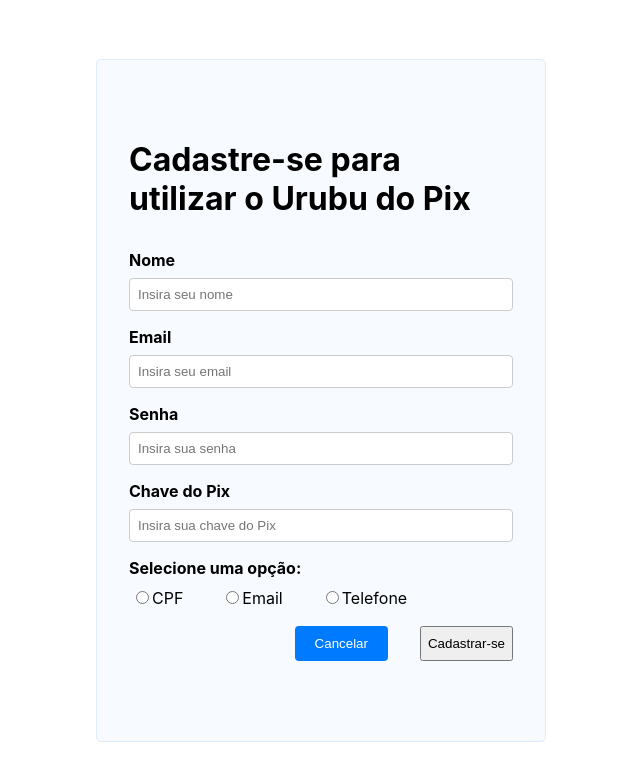
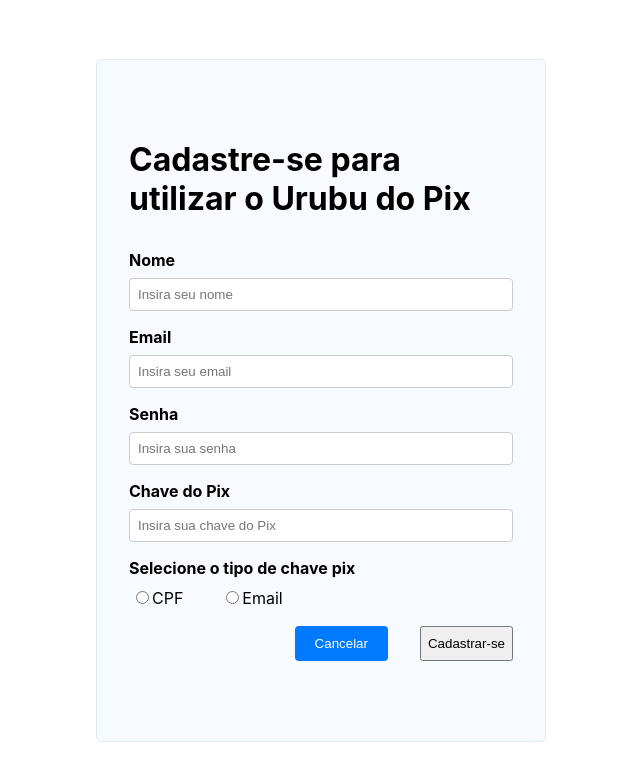
Before and after one commit to NoahRissatti/urubu-do-pix, a React (Create React App) app: page /register in a window 1280 px wide. Shown: the top 780 px of the page, without its empty margins (319-959 px from the left). Built offline with nearby package versions, Linux system fonts and the light colour scheme.

Commit message:
feat(register): valida a chave pix de acordo com o tipo

```diff
--- a/src/pages/Register/index.tsx
+++ b/src/pages/Register/index.tsx
@@ -17,6 +17,7 @@
 import { Link } from "react-router-dom";
 import axios from "axios";
 import { SuccessModal } from "../../components/SuccessModal";
+import e from "express";
 
 export const Register: React.FC = () => {
   const [formData, setFormData] = useState({
@@ -24,12 +25,11 @@
     email: "",
     senha: "",
     chavePix: "",
+    tipoChave: ""
   });
   const [showSuccessModal, setShowSuccessModal] = useState(false);
-  const [chavePixValidationType, setChavePixValidationType] = useState(() => (chave: string) => isCpfValid(chave));
 
   const isCpfValid = (cpf: string): boolean => {
-    alert("usando cpf");
     const cpfClean = cpf.replace(/[^\d]/g, '');
 
     if (cpfClean.length !== 11) {
@@ -79,6 +79,8 @@
   const handleSubmit = (e: React.FormEvent) => {
     e.preventDefault();
 
+    console.log(formData)
+
     if (Object.values(formData).some((value) => value === "")) {
       alert("Por favor, preencha todos os campos antes de enviar.");
       return;
@@ -89,11 +91,12 @@
       return;
     }
 
-    setChavePixValidationType((chave: string) => isEmailValid(chave))
-    if(!chavePixValidationType(formData.chavePix)) {
+    if((formData.tipoChave === "CPF" && !isCpfValid(formData.chavePix)) ||
+    (formData.tipoChave === "Email" && !isEmailValid(formData.chavePix))) {
       alert("Por favor, insira uma chave pix válida.");
       return;
     }
+
 
     axios
       .post("http://localhost:3001/users", formData)
@@ -145,11 +148,11 @@
                   onChange={handleChange}
                 />
                 <RadioGroup
-                  label="Selecione uma opção:"
-                  options={['CPF', 'Email', 'Telefone']}
+                  label="Selecione o tipo de chave pix"
+                  options={['CPF', 'Email']}
                   name="radioOption"
-                  onChange={(e) => console.log('Opção selecionada:', e.target.value)}
-                />
+                  onChange={(e) => formData.tipoChave = e.target.value}
+                  />
                 <ContainerButtons>
                   <Link to={`/`}>
                     <Button label={"Cancelar"} />
```
